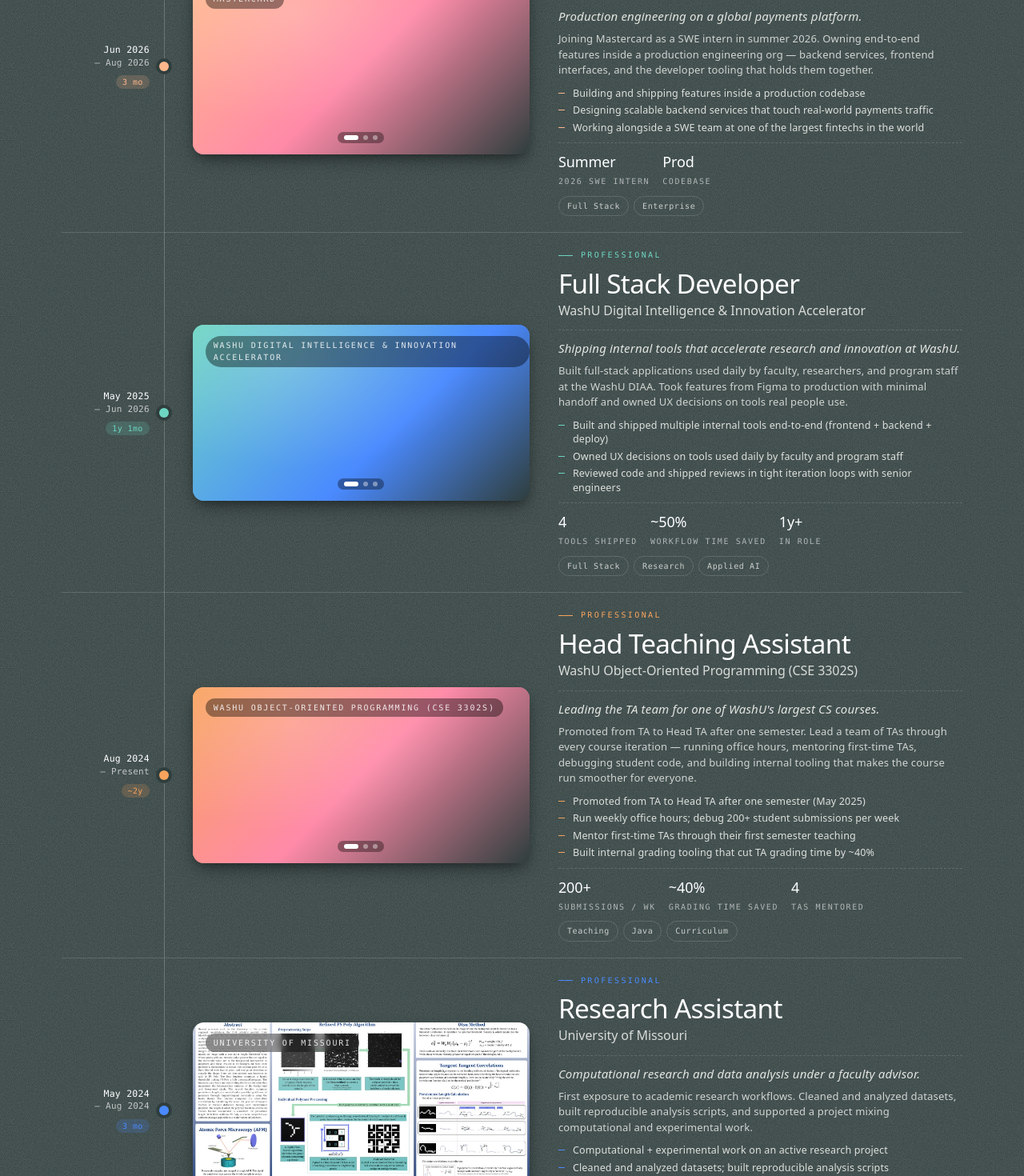
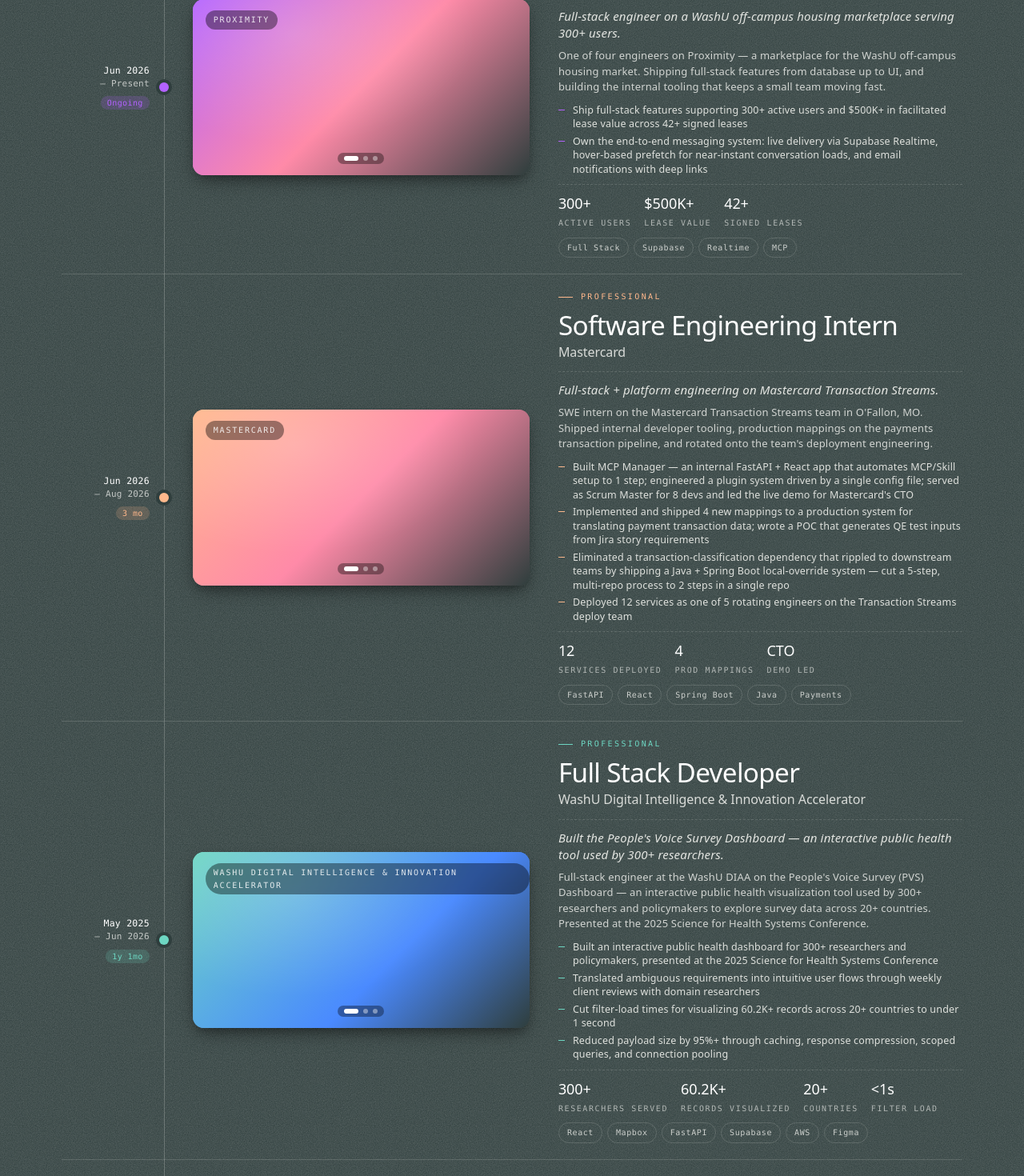
Before and after one commit to julesebags/julesebags.github.io, a React (Vite) app: page / in a window 1280 px wide. Shown: the part 3380-4850 px from the top of the page at 80% size. Built offline with nearby package versions, Linux system fonts and the light colour scheme.

Commit message:
update with resume

```diff
--- a/src/data/experience.ts
+++ b/src/data/experience.ts
@@ -58,24 +58,55 @@
   // PROFESSIONAL
   // ============================================================
   {
+    id: 'proximity',
+    category: 'professional',
+    role: 'Contract Software Engineer',
+    organization: 'Proximity',
+    dateRange: 'Jun 2026 – Present',
+    duration: 'Ongoing',
+    pitch:
+      'Full-stack engineer on a WashU off-campus housing marketplace serving 300+ users.',
+    description:
+      'One of four engineers on Proximity — a marketplace for the WashU off-campus housing market. Shipping full-stack features from database up to UI, and building the internal tooling that keeps a small team moving fast.',
+    bullets: [
+      'Ship full-stack features supporting 300+ active users and $500K+ in facilitated lease value across 42+ signed leases',
+      'Own the end-to-end messaging system: live delivery via Supabase Realtime, hover-based prefetch for near-instant conversation loads, and email notifications with deep links',
+    ],
+    tags: ['Full Stack', 'Supabase', 'Realtime', 'MCP'],
+    metrics: [
+      { val: '300+', label: 'active users' },
+      { val: '$500K+', label: 'lease value' },
+      { val: '42+', label: 'signed leases' },
+    ],
+    images: getExperienceImages('proximity', [
+      'linear-gradient(135deg, #b362ff 0%, #ff8aa8 50%, #2f3e3d 100%)',
+      'linear-gradient(45deg, #ff8aa8 0%, #b362ff 100%)',
+      'radial-gradient(circle at 30% 30%, #b362ff 0%, #ff8aa8 60%, #2f3e3d 100%)',
+    ]),
+    color: '#b362ff',
+  },
+  {
     id: 'mastercard',
     category: 'professional',
-    role: 'Full Stack Developer Intern',
+    role: 'Software Engineering Intern',
     organization: 'Mastercard',
     dateRange: 'Jun 2026 – Aug 2026',
     duration: '3 mo',
-    pitch: 'Production engineering on a global payments platform.',
+    pitch:
+      'Full-stack + platform engineering on Mastercard Transaction Streams.',
     description:
-      'Joining Mastercard as a SWE intern in summer 2026. Owning end-to-end features inside a production engineering org — backend services, frontend interfaces, and the developer tooling that holds them together.',
+      "SWE intern on the Mastercard Transaction Streams team in O'Fallon, MO. Shipped internal developer tooling, production mappings on the payments transaction pipeline, and rotated onto the team's deployment engineering.",
     bullets: [
-      'Building and shipping features inside a production codebase',
-      'Designing scalable backend services that touch real-world payments traffic',
-      'Working alongside a SWE team at one of the largest fintechs in the world',
+      "Built MCP Manager — an internal FastAPI + React app that automates MCP/Skill setup to 1 step; engineered a plugin system driven by a single config file; served as Scrum Master for 8 devs and led the live demo for Mastercard's CTO",
+      'Implemented and shipped 4 new mappings to a production system for translating payment transaction data; wrote a POC that generates QE test inputs from Jira story requirements',
+      'Eliminated a transaction-classification dependency that rippled to downstream teams by shipping a Java + Spring Boot local-override system — cut a 5-step, multi-repo process to 2 steps in a single repo',
+      'Deployed 12 services as one of 5 rotating engineers on the Transaction Streams deploy team',
     ],
-    tags: ['Full Stack', 'Enterprise'],
+    tags: ['FastAPI', 'React', 'Spring Boot', 'Java', 'Payments'],
     metrics: [
-      { val: 'Summer', label: '2026 SWE intern' },
-      { val: 'Prod', label: 'codebase' },
+      { val: '12', label: 'services deployed' },
+      { val: '4', label: 'prod mappings' },
+      { val: 'CTO', label: 'demo led' },
     ],
     images: getExperienceImages('mastercard', [
       'linear-gradient(135deg, #ffb88c 0%, #ff8aa8 50%, #2f3e3d 100%)',
@@ -92,19 +123,21 @@
     dateRange: 'May 2025 – Jun 2026',
     duration: '1y 1mo',
     pitch:
-      'Shipping internal tools that accelerate research and innovation at WashU.',
+      "Built the People's Voice Survey Dashboard — an interactive public health tool used by 300+ researchers.",
     description:
-      'Built full-stack applications used daily by faculty, researchers, and program staff at the WashU DIAA. Took features from Figma to production with minimal handoff and owned UX decisions on tools real people use.',
+      "Full-stack engineer at the WashU DIAA on the People's Voice Survey (PVS) Dashboard — an interactive public health visualization tool used by 300+ researchers and policymakers to explore survey data across 20+ countries. Presented at the 2025 Science for Health Systems Conference.",
     bullets: [
-      'Built and shipped multiple internal tools end-to-end (frontend + backend + deploy)',
-      'Owned UX decisions on tools used daily by faculty and program staff',
-      'Reviewed code and shipped reviews in tight iteration loops with senior engineers',
+      'Built an interactive public health dashboard for 300+ researchers and policymakers, presented at the 2025 Science for Health Systems Conference',
+      'Translated ambiguous requirements into intuitive user flows through weekly client reviews with domain researchers',
+      'Cut filter-load times for visualizing 60.2K+ records across 20+ countries to under 1 second',
+      'Reduced payload size by 95%+ through caching, response compression, scoped queries, and connection pooling',
     ],
-    tags: ['Full Stack', 'Research', 'Applied AI'],
+    tags: ['React', 'Mapbox', 'FastAPI', 'Supabase', 'AWS', 'Figma'],
     metrics: [
-      { val: '4', label: 'tools shipped' },
-      { val: '~50%', label: 'workflow time saved' },
-      { val: '1y+', label: 'in role' },
+      { val: '300+', label: 'researchers served' },
+      { val: '60.2K+', label: 'records visualized' },
+      { val: '20+', label: 'countries' },
+      { val: '<1s', label: 'filter load' },
     ],
     images: getExperienceImages('dii-accelerator', [
       'linear-gradient(135deg, #6dd6c2 0%, #4a8aff 60%, #2f3e3d 100%)',
@@ -117,24 +150,23 @@
     id: 'oop-ta',
     category: 'professional',
     role: 'Head Teaching Assistant',
-    organization: 'WashU Object-Oriented Programming (CSE 3302S)',
-    dateRange: 'Aug 2024 – Present',
+    organization:
+      'Washington University in St. Louis · Object-Oriented Programming',
+    dateRange: 'Aug 2024 – May 2026',
     duration: '~2y',
     pitch:
-      "Leading the TA team for one of WashU's largest CS courses.",
+      'Head TA for Object-Oriented Programming — mentored 250+ students and led a team of 30+ TAs.',
     description:
-      'Promoted from TA to Head TA after one semester. Lead a team of TAs through every course iteration — running office hours, mentoring first-time TAs, debugging student code, and building internal tooling that makes the course run smoother for everyone.',
+      "Led the TA team for WashU's Object-Oriented Programming course across four semesters. Owned grading operations for 700+ submissions/semester and shaped how a large TA team taught C++, memory management, and object-oriented design.",
     bullets: [
-      'Promoted from TA to Head TA after one semester (May 2025)',
-      'Run weekly office hours; debug 200+ student submissions per week',
-      'Mentor first-time TAs through their first semester teaching',
-      'Built internal grading tooling that cut TA grading time by ~40%',
+      'Strengthened grading consistency across 30+ TAs and 700+ submissions/semester by restructuring rubrics into a simple flow, automating grading distribution by conflict of interest, and launching a grading-calibration system',
+      'Mentored 250+ students in C++, memory management, and object-oriented design across studios and office hours',
     ],
-    tags: ['Teaching', 'Java', 'Curriculum'],
+    tags: ['Teaching', 'C++', 'OOP', 'Curriculum'],
     metrics: [
-      { val: '200+', label: 'submissions / wk' },
-      { val: '~40%', label: 'grading time saved' },
-      { val: '4', label: 'TAs mentored' },
+      { val: '250+', label: 'students mentored' },
+      { val: '30+', label: 'TAs led' },
+      { val: '700+', label: 'submissions / sem' },
     ],
     images: getExperienceImages('oop-ta', [
       'linear-gradient(135deg, #f8a35c 0%, #ff8aa8 50%, #2f3e3d 100%)',
@@ -150,14 +182,11 @@
     organization: 'University of Missouri',
     dateRange: 'May 2024 – Aug 2024',
     duration: '3 mo',
-    pitch:
-      'Computational research and data analysis under a faculty advisor.',
+    pitch: 'Undergraduate research contributor — published on bioRxiv.',
     description:
-      'First exposure to academic research workflows. Cleaned and analyzed datasets, built reproducible analysis scripts, and supported a project mixing computational and experimental work.',
+      'Summer research assistant at Mizzou. Contributed to a project whose work is now available as a preprint on bioRxiv.',
     bullets: [
-      'Computational + experimental work on an active research project',
-      'Cleaned and analyzed datasets; built reproducible analysis scripts',
-      'First exposure to academic research workflows and methods',
+      'Contributed to a research project resulting in a published bioRxiv preprint',
     ],
     tags: ['Research'],
     link: {
@@ -170,30 +199,6 @@
       'radial-gradient(circle at 30% 70%, #4a8aff 0%, #b362ff 60%, #2f3e3d 100%)',
     ]),
     color: '#4a8aff',
-  },
-  {
-    id: 'code-ninjas',
-    category: 'professional',
-    role: 'Code Sensei',
-    organization: 'Code Ninjas',
-    dateRange: 'May 2024 – Aug 2024',
-    duration: '3 mo',
-    pitch:
-      'Taught programming fundamentals to elementary and middle-school learners.',
-    description:
-      'Ran code-along sessions for kids ages 7–14, paced lessons across a wide skill range, and helped young learners hit their first "aha" moment with code.',
-    bullets: [
-      'Designed lesson pacing across a wide range of skill levels',
-      'Ran 1:1 and small-group code-along sessions',
-      'Mentored beginner programmers through their first projects',
-    ],
-    tags: ['Teaching', 'K–12'],
-    images: getExperienceImages('code-ninjas', [
-      'linear-gradient(135deg, #6dd6c2 0%, #ffd56b 50%, #2f3e3d 100%)',
-      'linear-gradient(45deg, #ffd56b 0%, #6dd6c2 100%)',
-      'radial-gradient(circle at 70% 30%, #6dd6c2 0%, #ffd56b 60%, #2f3e3d 100%)',
-    ]),
-    color: '#6dd6c2',
   },
 
   // ============================================================
@@ -292,24 +297,25 @@
   {
     id: 'taekwondo',
     category: 'creative',
-    role: 'Sparring A-Team · Instructor · Choreographer',
+    role: 'Choreographer · Instructor',
     organization: 'WashU Taekwondo',
-    dateRange: '2023 – Present',
-    duration: '~3y',
+    dateRange: 'Aug 2023 – Feb 2026',
+    duration: '~2.5y',
     pitch:
-      'Sparring instructor, tournament coordinator, and choreographer for cultural showcases.',
+      'Choreographer for cultural showcases; sparring instructor and tournament coordinator on the side.',
     description:
-      'Coach beginner-to-A-team sparring, run tournament coordination, and choreograph performances for cultural events. Equal parts technique, timing, and stagecraft — all the same problem in different forms.',
+      'Led choreography for WashU Taekwondo across two-and-a-half years of cultural showcases. Ran 15+ hrs/wk of planning and practices for a 16-person performance team, and coached sparring on the side. Equal parts technique, timing, and stagecraft — the same design problem in different forms.',
     bullets: [
-      'Sparring A-Team competitor + sparring instructor',
-      'Tournament Coordinator for WashU-hosted events',
-      'Performances + choreography for Lunar New Year Festival (2024, 2025)',
-      'Performances + choreography for Spirit of Korea (2024, 2025)',
+      'Led 15+ hrs/wk of planning and practices for a 16-person performance team',
+      'Performed in 15+ shows for 3000+ total attendees',
+      'Choreographed for Lunar New Year Festival (2024, 2025, 2026) and Spirit of Korea (2024, 2025)',
+      'Sparring instructor and tournament coordinator for WashU-hosted events',
     ],
-    tags: ['Martial Arts', 'Choreography', 'Coaching'],
+    tags: ['Choreography', 'Martial Arts', 'Coaching'],
     metrics: [
-      { val: '3y', label: 'in club' },
-      { val: 'A-Team', label: 'sparring' },
+      { val: '15+', label: 'shows' },
+      { val: '16', label: 'team size' },
+      { val: '3000+', label: 'attendees' },
     ],
     images: getExperienceImages('taekwondo', [
       'linear-gradient(135deg, #ffd56b 0%, #f8a35c 50%, #2f3e3d 100%)',
@@ -327,22 +333,23 @@
     category: 'entrepreneurship',
     role: 'Founder · Owner',
     organization: 'Juliery Box',
-    dateRange: '2020 – Present',
+    dateRange: 'Jan 2020 – Present',
     duration: '5+ yrs',
     pitch:
-      'Handmade jewelry, phone charms, and keychains. Brand → product → pricing, in that order.',
+      'Handmade jewelry business — $3,500+ in sales across 25+ states through Depop and local events.',
     description:
-      'Designed, made, and sold handmade pieces since 2020. Pop-ups at conferences and student events. I own brand, design system, sourcing, and craftsmanship end-to-end. Five years of running a small business taught me more about pricing and brand than any class did.',
+      'Designed, made, and sold handmade pieces since 2020. I own brand, design, sourcing, pricing, and fulfillment end-to-end. Five years of running a small business has taught me more about pricing and brand than any class did.',
     bullets: [
+      '$3,500+ in sales across 25+ states through Depop and local events',
       'Designed and produced jewelry, phone charms, and keychains by hand',
       'Pop-ups at MFAS, PUSO, and Midwest student events',
-      'Built a small loyal customer base over 5 years of consistent making',
       'Owns brand, packaging, sourcing, and pricing strategy',
     ],
-    tags: ['Brand', 'Craft', 'Small Business'],
+    tags: ['Brand', 'Craft', 'Depop', 'Small Business'],
     metrics: [
+      { val: '$3.5K+', label: 'in sales' },
+      { val: '25+', label: 'states shipped' },
       { val: '5+', label: 'years running' },
-      { val: 'Solo', label: 'design + make' },
     ],
     images: getExperienceImages('juliery-box', [
       'linear-gradient(135deg, #b362ff 0%, #ff8aa8 50%, #2f3e3d 100%)',
```
Also changed, not shown: 1 other file (tests, documents, lock files or other folders).
